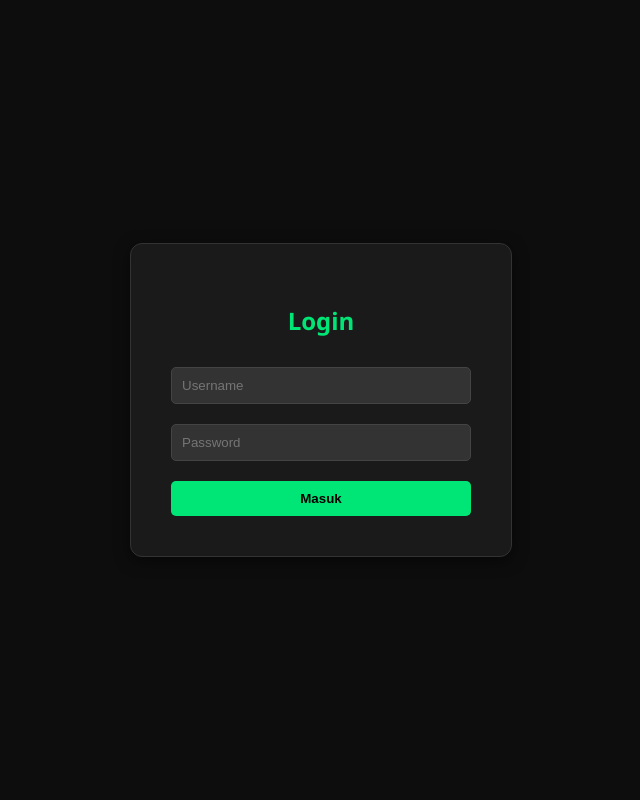
After one commit to nafa13/Monitoring_kebun, a Flask app: page /login in a window 1280 px wide. The commit adds this page. Shown: the whole page, without its empty margins (319-959 px from the left). Run offline with Flask 3, Linux system fonts and the light colour scheme.

Commit message:
Menambahkan fitur login

```diff
--- a/app.py
+++ b/app.py
@@ -1,42 +1,80 @@
-from flask import Flask, render_template, jsonify, request
+from flask import Flask, render_template, jsonify, request, session, redirect, url_for
 import random
 import time
 
 app = Flask(__name__)
 
+# --- KONFIGURASI LOGIN ---
+app.secret_key = 'rahasia_kebun_saya'  # Kunci acak untuk mengamankan session
+USERNAME_VALID = 'admin'               # Ganti username sesuai keinginan
+PASSWORD_VALID = '12345'               # Ganti password sesuai keinginan
+
 # Simpan status perangkat (Lampu, Pompa, Kipas) di memori server
+#
 device_status = {
-    'pump': True,  # Default Nyala
-    'light': False, # Default Mati
-    'fan': False    # Default Mati
+    'pump': True,
+    'light': False,
+    'fan': False
 }
 
-# Route Utama: Menampilkan Halaman Web
+# --- ROUTE LOGIN & LOGOUT ---
+
+@app.route('/login', methods=['GET', 'POST'])
+def login():
+    error = None
+    if request.method == 'POST':
+        username = request.form['username']
+        password = request.form['password']
+
+        # Cek apakah username dan password cocok
+        if username == USERNAME_VALID and password == PASSWORD_VALID:
+            session['logged_in'] = True  # Tandai user sudah login
+            return redirect(url_for('index')) # Arahkan ke dashboard
+        else:
+            error = 'Username atau Password salah!'
+
+    return render_template('login.html', error=error)
+
+@app.route('/logout')
+def logout():
+    session.pop('logged_in', None) # Hapus sesi login
+    return redirect(url_for('login'))
+
+# --- ROUTE UTAMA ---
+
 @app.route('/')
 def index():
+    # Cek Keamanan: Jika belum login, tendang ke halaman login
+    if not session.get('logged_in'):
+        return redirect(url_for('login'))
+
     return render_template('index.html')
 
-# API: Mengambil Data Sensor (GET)
-# Ini nanti dipanggil oleh Javascript setiap beberapa detik
+# --- API SENSORS (Tetap sama) ---
 @app.route('/api/sensors')
 def get_sensors():
-    # Di sini Anda bisa menghubungkan ke database atau membaca Serial Arduino
-    # Kita gunakan angka random untuk simulasi
+    # Proteksi tambahan (opsional): Hanya kirim data jika login
+    if not session.get('logged_in'):
+        return jsonify({'error': 'Unauthorized'}), 401
+
     sensor_data = {
-        'soil_moisture': random.randint(50, 85),  # Kelembapan Tanah 50-85%
-        'temperature': round(random.uniform(26.0, 32.0), 1), # Suhu 26-32 Celcius
-        'humidity': random.randint(60, 90), # Kelembapan Udara 60-90%
-        'devices': device_status # Kirim juga status tombol terakhir
+        'soil_moisture': random.randint(50, 85),
+        'temperature': round(random.uniform(26.0, 32.0), 1),
+        'humidity': random.randint(60, 90),
+        'devices': device_status
     }
     return jsonify(sensor_data)
 
-# API: Mengontrol Perangkat (POST)
-# Menerima perintah dari tombol di website
+# --- API CONTROL (Tetap sama) ---
 @app.route('/api/control', methods=['POST'])
 def control_device():
+    # Proteksi tambahan: Jangan izinkan kontrol jika belum login
+    if not session.get('logged_in'):
+        return jsonify({'status': 'error', 'message': 'Unauthorized'}), 401
+
     data = request.json
-    device = data.get('device') # nama alat: pump/light/fan
-    state = data.get('state')   # status: true/false
+    device = data.get('device')
+    state = data.get('state')
 
     if device in device_status:
         device_status[device] = state
@@ -46,5 +84,4 @@ def control_device():
     return jsonify({'status': 'error', 'message': 'Device not found'}), 400
 
 if __name__ == '__main__':
-    # debug=True agar server auto-reload saat coding
     app.run(debug=True, host='0.0.0.0', port=5000)
--- /dev/null
+++ b/templates/login.html
@@ -0,0 +1,66 @@
+<!DOCTYPE html>
+<html lang="id">
+<head>
+    <meta charset="UTF-8">
+    <meta name="viewport" content="width=device-width, initial-scale=1.0">
+    <title>Login - AgriMonitor</title>
+    <style>
+        body {
+            background-color: #0d0d0d;
+            color: #e0e0e0;
+            font-family: 'Segoe UI', sans-serif;
+            display: flex;
+            justify-content: center;
+            align-items: center;
+            height: 100vh;
+            margin: 0;
+        }
+        .login-card {
+            background-color: #1a1a1a;
+            padding: 40px;
+            border-radius: 12px;
+            border: 1px solid #333;
+            width: 300px;
+            text-align: center;
+            box-shadow: 0 4px 15px rgba(0,0,0,0.5);
+        }
+        h2 { color: #00e676; margin-bottom: 20px; }
+        input {
+            width: 100%;
+            padding: 10px;
+            margin: 10px 0;
+            background-color: #333;
+            border: 1px solid #444;
+            color: white;
+            border-radius: 5px;
+            box-sizing: border-box;
+        }
+        button {
+            width: 100%;
+            padding: 10px;
+            background-color: #00e676;
+            border: none;
+            color: #000;
+            font-weight: bold;
+            border-radius: 5px;
+            cursor: pointer;
+            margin-top: 10px;
+        }
+        button:hover { background-color: #00c853; }
+        .error { color: #ff5252; font-size: 0.9em; margin-top: 10px; }
+    </style>
+</head>
+<body>
+    <div class="login-card">
+        <h2><i class="fas fa-lock"></i> Login</h2>
+        <form method="POST">
+            <input type="text" name="username" placeholder="Username" required>
+            <input type="password" name="password" placeholder="Password" required>
+            <button type="submit">Masuk</button>
+        </form>
+        {% if error %}
+            <div class="error">{{ error }}</div>
+        {% endif %}
+    </div>
+</body>
+</html>
```
Also changed, not shown: templates/index.html (+6 -12 lines).
